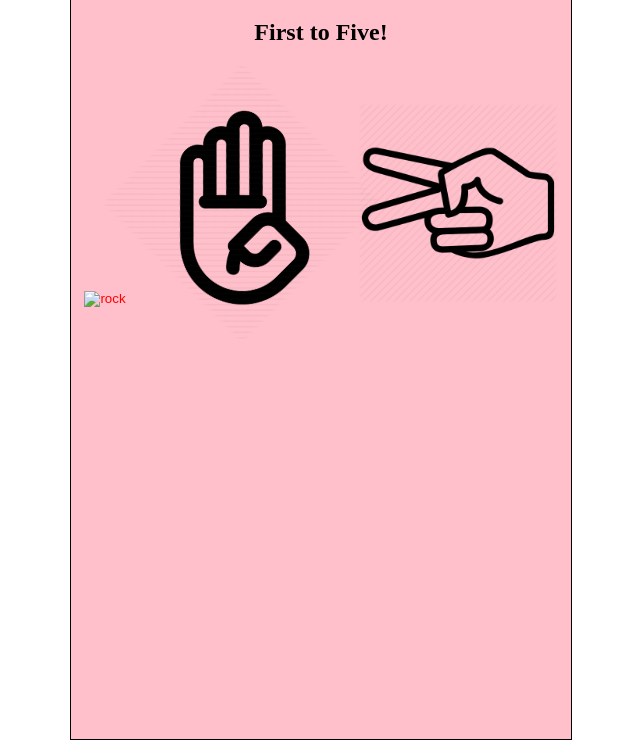
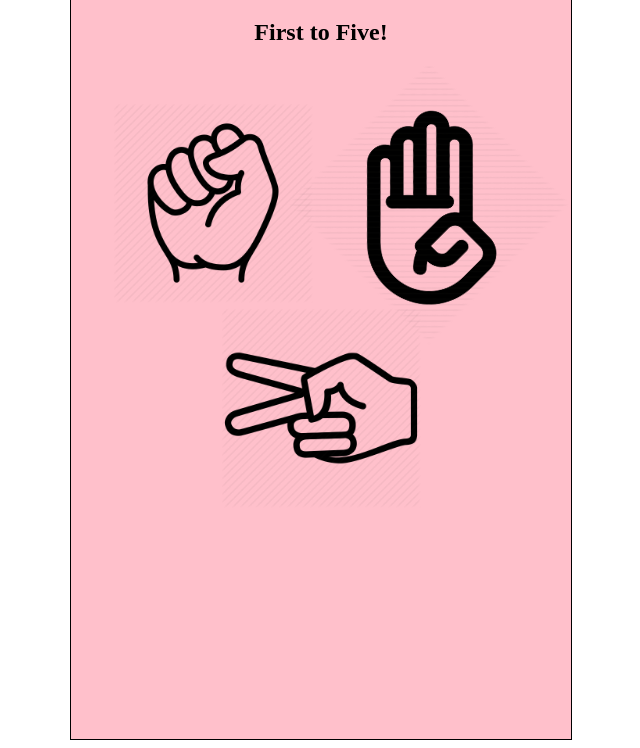
Before and after one commit to JT39/rock_paper_scissors, a plain HTML site: page index.html in a window 1280 px wide. Shown: the part 70-818 px from the top of the page, without its empty margins (319-959 px from the left). Drawn offline with Linux system fonts and the light colour scheme; the site is published under a folder, as on GitHub Pages, so addresses that start at the root find nothing.

Commit message:
Corrected Image source

```diff
--- a/index.html
+++ b/index.html
@@ -13,7 +13,7 @@
         <h2>First to Five!</h2>
         <br><br>
         <div class="images">
-            <button class="game"><img src='/images/rock.png' alt='rock'></button>
+            <button class="game"><img src='images/rock.png' alt='rock'></button>
             <button class="game"><img class="paper" src='images/paper.png' alt='paper'></button>
             <button class="game"><img src='images/scissor.png' alt='scissor'></button>
             <div class="score"></div>
```
